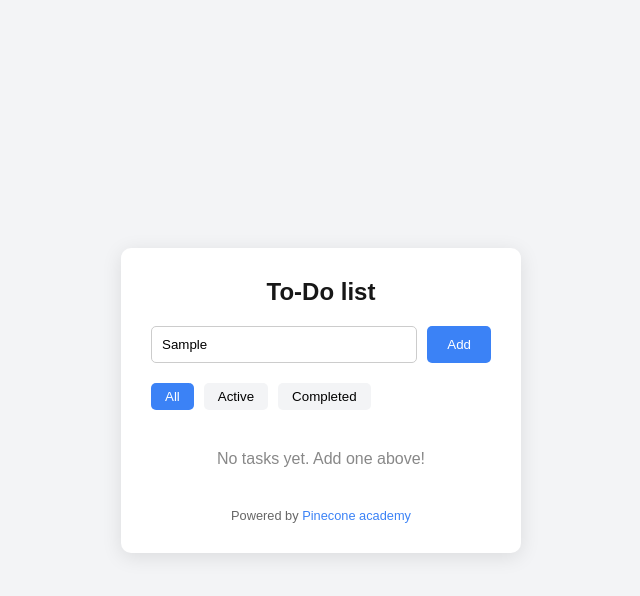
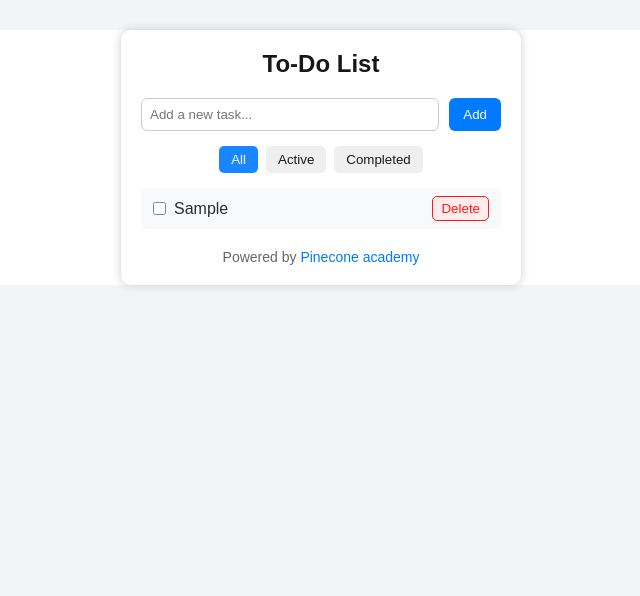
Before and after one commit to tsetse0725/to-do-list-app, a Next.js app: page / in a window 1280 px wide. Both pictures are taken after typing "Sample" into the empty fields and a click on the button "Add". Shown: the top 596 px of the page, without its empty margins (319-959 px from the left). Built offline with nearby package versions, Linux system fonts and the light colour scheme.

Commit message:
add button

```diff
--- /dev/null
+++ b/src/components/Button.jsx
@@ -0,0 +1,17 @@
+export default function Button({ label, onClick }) {
+  return (
+    <button
+      onClick={onClick}
+      style={{
+        backgroundColor: "#007BFF",
+        color: "white",
+        border: "none",
+        padding: "8px 14px",
+        borderRadius: 6,
+        cursor: "pointer",
+      }}
+    >
+      {label}
+    </button>
+  );
+}
--- a/src/components/Footer.jsx
+++ /dev/null
@@ -1,21 +0,0 @@
-export default function Footer() {
-  return (
-    <div
-      style={{
-        textAlign: "center",
-        fontSize: "0.8rem",
-        color: "#666",
-      }}
-    >
-      Powered by{" "}
-      <a
-        href="https://gogo.mn"
-        target="_blank"
-        rel="noopener noreferrer"
-        style={{ color: "#3B82F6" }}
-      >
-        Pinecone academy
-      </a>
-    </div>
-  );
-}
--- a/src/components/Header.jsx
+++ /dev/null
@@ -1,14 +0,0 @@
-export default function Header() {
-  return (
-    <h1
-      style={{
-        textAlign: "center",
-        fontWeight: "bold",
-        fontSize: "1.5rem",
-        marginBottom: "20px",
-      }}
-    >
-      To-Do list
-    </h1>
-  );
-}
--- a/src/components/Tabs.jsx
+++ /dev/null
@@ -1,20 +0,0 @@
-export default function Tabs() {
-  return (
-    <div style={{ display: "flex", gap: "10px", marginBottom: "20px" }}>
-      <button style={tabStyle(true)}>All</button>
-      <button style={tabStyle(false)}>Active</button>
-      <button style={tabStyle(false)}>Completed</button>
-    </div>
-  );
-}
-
-function tabStyle(active) {
-  return {
-    padding: "6px 14px",
-    backgroundColor: active ? "#3B82F6" : "#F3F4F6",
-    color: active ? "white" : "black",
-    border: "none",
-    borderRadius: "5px",
-    cursor: "pointer",
-  };
-}
--- /dev/null
+++ b/src/components/Task.jsx
@@ -0,0 +1,32 @@
+export default function Task({ text }) {
+  return (
+    <div
+      style={{
+        display: "flex",
+        alignItems: "center",
+        justifyContent: "space-between",
+        background: "#f8f9fa",
+        padding: "8px 12px",
+        borderRadius: 6,
+        marginBottom: 8,
+        opacity: 0.9,
+      }}
+    >
+      <input type="checkbox" style={{ marginRight: 8 }} onChange={() => {}} />
+      <span style={{ flex: 1 }}>{text}</span>
+      <button
+        onClick={() => {}}
+        style={{
+          background: "#ffecec",
+          color: "red",
+          border: "1px solid red",
+          borderRadius: 5,
+          padding: "4px 8px",
+          cursor: "pointer",
+        }}
+      >
+        Delete
+      </button>
+    </div>
+  );
+}
--- /dev/null
+++ b/src/components/TaskAdd.jsx
@@ -0,0 +1,29 @@
+import { useState } from "react";
+import Button from "./Button";
+
+export default function TaskAdd({ onAdd }) {
+  const [text, setText] = useState("");
+
+  const handleAdd = () => {
+    onAdd(text);
+    setText("");
+  };
+
+  return (
+    <div style={{ display: "flex", gap: 10, marginBottom: 15 }}>
+      <input
+        type="text"
+        placeholder="Add a new task..."
+        value={text}
+        onChange={(e) => setText(e.target.value)}
+        style={{
+          flex: 1,
+          padding: 8,
+          borderRadius: 6,
+          border: "1px solid #ccc",
+        }}
+      />
+      <Button label="Add" onClick={handleAdd} />
+    </div>
+  );
+}
--- a/src/components/TodoInput.jsx
+++ /dev/null
@@ -1,35 +0,0 @@
-export default function TodoInput() {
-  const add = () => {
-    console.log("clicked");
-  };
-
-  return (
-    <div style={{ display: "flex", gap: "10px", marginBottom: "20px" }}>
-      <input
-        type="text"
-        placeholder="Add a new task..."
-        style={{
-          flex: 1,
-          padding: "10px",
-          border: "1px solid #ccc",
-          borderRadius: "5px",
-        }}
-      />
-      <button
-        onClick={add}
-        style={{
-          padding: "10px 20px",
-          backgroundColor: "#3B82F6",
-          color: "white",
-          border: "none",
-          borderRadius: "5px",
-          cursor: "pointer",
-        }}
-      >
-        Add
-      </button>
-    </div>
-  );
-}
-
-//input tabs 2-ийг нэгтгэх.
--- a/src/components/TodoList.jsx
+++ /dev/null
@@ -1,7 +0,0 @@
-export default function TodoList() {
-  return (
-    <div style={{ margin: "40px 0", textAlign: "center", color: "#888" }}>
-      No tasks yet. Add one above!
-    </div>
-  );
-}
--- a/src/pages/index.js
+++ b/src/pages/index.js
@@ -1,22 +1,99 @@
-import Header from "@/components/Header";
-import TodoInput from "@/components/TodoInput";
-import Tabs from "@/components/Tabs";
-import TodoList from "@/components/TodoList";
-import Footer from "@/components/Footer";
-import styles from "@/styles/Home.module.css";
+import { useState } from "react";
+import TaskAdd from "@/components/TaskAdd";
+import Task from "@/components/Task";
+
+let nextId = 1;
 
 export default function Home() {
+  const [tasks, setTasks] = useState([]);
+
+  const addTask = (text) => {
+    setTasks([...tasks, { id: nextId++, text }]);
+  };
+
   return (
-    <div className={styles.container}>
-      <div className={styles.card}>
-        <Header />
-        <TodoInput />
-        <Tabs />
-        <TodoList />
-        <Footer />
+    <div
+      style={{
+        maxWidth: 400,
+        margin: "30px auto",
+        padding: 20,
+        background: "white",
+        borderRadius: 10,
+        boxShadow: "0 0 10px #ccc",
+      }}
+    >
+      <h1
+        style={{
+          textAlign: "center",
+          fontWeight: "bold",
+          fontSize: 24,
+          marginBottom: 20,
+        }}
+      >
+        To-Do List
+      </h1>
+
+      <TaskAdd onAdd={addTask} />
+
+      <div
+        style={{
+          display: "flex",
+          gap: 8,
+          justifyContent: "center",
+          marginBottom: 15,
+        }}
+      >
+        {["All", "Active", "Completed"].map((tab) => (
+          <button
+            key={tab}
+            onClick={() => {}}
+            style={{
+              padding: "6px 12px",
+              border: "none",
+              borderRadius: 5,
+              backgroundColor: tab === "All" ? "#007BFF" : "#eee",
+              color: tab === "All" ? "white" : "black",
+              cursor: "pointer",
+              opacity: 0.9,
+            }}
+          >
+            {tab}
+          </button>
+        ))}
       </div>
+
+      {tasks.length === 0 ? (
+        <p
+          style={{
+            textAlign: "center",
+            color: "#888",
+            fontStyle: "italic",
+          }}
+        >
+          No tasks yet. Add one above!
+        </p>
+      ) : (
+        tasks.map((task) => <Task key={task.id} text={task.text} />)
+      )}
+
+      <p
+        style={{
+          textAlign: "center",
+          marginTop: 20,
+          color: "#666",
+          fontSize: 14,
+        }}
+      >
+        Powered by{" "}
+        <a
+          href="https://ikon.mn"
+          target="_blank"
+          rel="noopener noreferrer"
+          style={{ color: "#007BFF", textDecoration: "none" }}
+        >
+          Pinecone academy
+        </a>
+      </p>
     </div>
   );
 }
-
-//DRY-do not repeat yourself?
--- a/src/styles/Home.module.css
+++ b/src/styles/Home.module.css
@@ -1,17 +1,115 @@
 .container {
-  display: flex;
-  justify-content: center;
-  align-items: center;
-  min-height: 100vh;
-  background-color: #f3f4f6;
+  max-width: 400px;
+  margin: 30px auto;
   padding: 20px;
+  background: white;
+  border-radius: 10px;
+  box-shadow: 0 0 10px #ccc;
 }
 
-.card {
-  background: white;
-  padding: 30px;
-  border-radius: 10px;
-  width: 100%;
-  max-width: 400px;
-  box-shadow: 0 4px 20px rgba(0, 0, 0, 0.1);
+.title {
+  text-align: center;
+  margin-bottom: 15px;
 }
+
+.input-wrap {
+  display: flex;
+  gap: 10px;
+  margin-bottom: 15px;
+}
+
+.input-wrap input {
+  flex: 1;
+  padding: 8px;
+  border-radius: 6px;
+  border: 1px solid #ccc;
+}
+
+.input-wrap button {
+  background: #007bff;
+  border: none;
+  color: white;
+  padding: 8px 14px;
+  border-radius: 6px;
+  cursor: pointer;
+}
+
+.tab-wrap {
+  display: flex;
+  gap: 8px;
+  justify-content: center;
+  margin-bottom: 15px;
+}
+
+.tab {
+  padding: 6px 12px;
+  background: #eee;
+  border: none;
+  border-radius: 5px;
+  cursor: pointer;
+}
+
+.tab.active {
+  background: #007bff;
+  color: white;
+}
+
+.todo-list {
+  display: flex;
+  flex-direction: column;
+  gap: 10px;
+}
+
+.todo-item {
+  display: flex;
+  align-items: center;
+  justify-content: space-between;
+  background: #f8f9fa;
+  padding: 8px 12px;
+  border-radius: 6px;
+}
+
+.todo-item input[type="checkbox"] {
+  margin-right: 8px;
+}
+
+.todo-item span {
+  flex: 1;
+}
+
+.todo-item .checked {
+  text-decoration: line-through;
+  color: #888;
+}
+
+.delete-btn {
+  background: none;
+  color: red;
+  border: 1px solid red;
+  border-radius: 5px;
+  padding: 4px 8px;
+  cursor: pointer;
+}
+
+.clear-btn {
+  color: red;
+  background: none;
+  border: none;
+  cursor: pointer;
+  margin-left: auto;
+}
+
+.no-task {
+  text-align: center;
+  color: #888;
+  font-style: italic;
+}
+
+.footer-action {
+  display: flex;
+  justify-content: space-between;
+  align-items: center;
+  padding-top: 10px;
+  border-top: 1px solid #eee;
+  margin-top: 10px;
+}
--- a/src/styles/globals.css
+++ b/src/styles/globals.css
@@ -11,6 +11,13 @@
 }
 
 html,
+body {
+  font-family: sans-serif;
+  background: #f3f4f6;
+  margin: 0;
+  padding: 0;
+}
+
 body {
   max-width: 100vw;
   overflow-x: hidden;
@@ -40,3 +47,19 @@ a {
     color-scheme: dark;
   }
 }
+
+footer {
+  text-align: center;
+  font-size: 14px;
+  margin-top: 20px;
+  color: #666;
+}
+
+footer a {
+  color: #007bff;
+  text-decoration: none;
+}
+
+footer a:hover {
+  text-decoration: underline;
+}
```
Also changed, not shown: src/components/TodoItem.jsx (deleted, +0 -31 lines).
